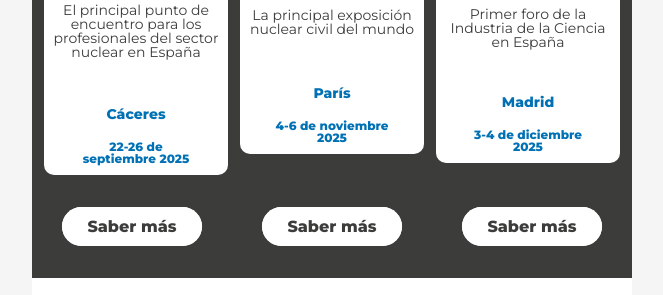
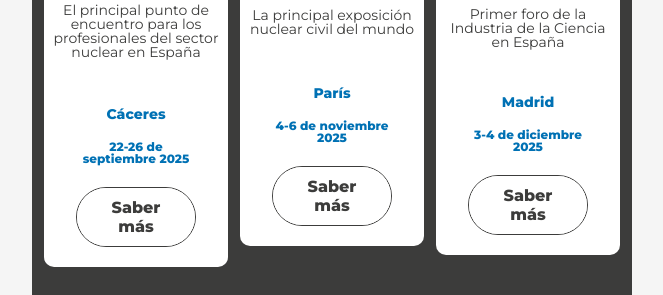
Before and after one commit to MTDevProjects/cinc-newsletter, a plain HTML site: page newsletter.html in a window 1280 px wide. Shown: the part 3296-3591 px from the top of the page, without its empty margins (308-971 px from the left). Drawn offline with Linux system fonts and the light colour scheme.

Commit message:
Ajuste sección eventos

```diff
--- a/newsletter.html
+++ b/newsletter.html
@@ -632,6 +632,17 @@
                                 <div style="font-family:Montserrat, Arial, sans-serif;font-size:12px;font-weight:600;line-height:1;text-align:center;color:#0071b4;">22-26 de septiembre 2025</div>
                               </td>
                             </tr>
+                            <tr>
+                              <td align="center" vertical-align="middle" style="font-size:0px;padding:12px 24px 20px;word-break:break-word;">
+                                <table border="0" cellpadding="0" cellspacing="0" role="presentation" style="border-collapse:separate;line-height:100%;">
+                                  <tr>
+                                    <td align="center" bgcolor="#ffffff" role="presentation" style="border:1px solid #3c3c3b;border-radius:50px;cursor:auto;mso-padding-alt:10px 25px;background:#ffffff;" valign="middle">
+                                      <a href="https://www.reunionanualsne.es/" style="display:inline-block;background:#ffffff;color:#3c3c3b;font-family:Montserrat, Arial, sans-serif;font-size:16px;font-weight:600;line-height:120%;margin:0;text-decoration:none;text-transform:none;padding:10px 25px;mso-padding-alt:0px;border-radius:50px;" target="_blank"> Saber más </a>
+                                    </td>
+                                  </tr>
+                                </table>
+                              </td>
+                            </tr>
                           </tbody>
                         </table>
                       </td>
@@ -687,6 +698,17 @@
                             <tr>
                               <td align="center" style="font-size:0px;padding:10px 25px;word-break:break-word;">
                                 <div style="font-family:Montserrat, Arial, sans-serif;font-size:12px;font-weight:600;line-height:1;text-align:center;color:#0071b4;">4-6 de noviembre 2025</div>
+                              </td>
+                            </tr>
+                            <tr>
+                              <td align="center" vertical-align="middle" style="font-size:0px;padding:12px 24px 20px;word-break:break-word;">
+                                <table border="0" cellpadding="0" cellspacing="0" role="presentation" style="border-collapse:separate;line-height:100%;">
+                                  <tr>
+                                    <td align="center" bgcolor="#ffffff" role="presentation" style="border:1px solid #3c3c3b;border-radius:50px;cursor:auto;mso-padding-alt:10px 25px;background:#ffffff;" valign="middle">
+                                      <a href="https://www.world-nuclear-exhibition.com/en-gb.html?gad_source=1&gad_campaignid=22760648523&gbraid=0AAAAA_fXUbnO2EVvCxkeBOkl3vIUJQaiz&gclid=Cj0KCQjwn8XFBhCxARIsAMyH8BsWR5pr7DQDxx7CZUeV1AWeFRem3gEX9RoVmVK7KIe5Y2nYUOwbPFgaAnYQEALw_wcB#/" style="display:inline-block;background:#ffffff;color:#3c3c3b;font-family:Montserrat, Arial, sans-serif;font-size:16px;font-weight:600;line-height:120%;margin:0;text-decoration:none;text-transform:none;padding:10px 25px;mso-padding-alt:0px;border-radius:50px;" target="_blank"> Saber más </a>
+                                    </td>
+                                  </tr>
+                                </table>
                               </td>
                             </tr>
                           </tbody>
@@ -751,6 +773,17 @@
                                 <div style="font-family:Montserrat, Arial, sans-serif;font-size:12px;font-weight:600;line-height:1;text-align:center;color:#0071b4;">3-4 de diciembre 2025</div>
                               </td>
                             </tr>
+                            <tr>
+                              <td align="center" vertical-align="middle" style="font-size:0px;padding:12px 24px 20px;word-break:break-word;">
+                                <table border="0" cellpadding="0" cellspacing="0" role="presentation" style="border-collapse:separate;line-height:100%;">
+                                  <tr>
+                                    <td align="center" bgcolor="#ffffff" role="presentation" style="border:1px solid #3c3c3b;border-radius:50px;cursor:auto;mso-padding-alt:10px 25px;background:#ffffff;" valign="middle">
+                                      <a href="https://www.bsifs2025.es/" style="display:inline-block;background:#ffffff;color:#3c3c3b;font-family:Montserrat, Arial, sans-serif;font-size:16px;font-weight:600;line-height:120%;margin:0;text-decoration:none;text-transform:none;padding:10px 25px;mso-padding-alt:0px;border-radius:50px;" target="_blank"> Saber más </a>
+                                    </td>
+                                  </tr>
+                                </table>
+                              </td>
+                            </tr>
                           </tbody>
                         </table>
                       </td>
@@ -775,14 +808,8 @@
                 <table border="0" cellpadding="0" cellspacing="0" role="presentation" style="vertical-align:top;" width="100%">
                   <tbody>
                     <tr>
-                      <td align="center" vertical-align="middle" style="font-size:0px;padding:12px 24px;word-break:break-word;">
-                        <table border="0" cellpadding="0" cellspacing="0" role="presentation" style="border-collapse:separate;line-height:100%;">
-                          <tr>
-                            <td align="center" bgcolor="#ffffff" role="presentation" style="border:none;border-radius:50px;cursor:auto;mso-padding-alt:10px 25px;background:#ffffff;" valign="middle">
-                              <a href="https://www.reunionanualsne.es/" style="display:inline-block;background:#ffffff;color:#3c3c3b;font-family:Montserrat, Arial, sans-serif;font-size:16px;font-weight:600;line-height:120%;margin:0;text-decoration:none;text-transform:none;padding:10px 25px;mso-padding-alt:0px;border-radius:50px;" target="_blank"> Saber más </a>
-                            </td>
-                          </tr>
-                        </table>
+                      <td style="font-size:0px;word-break:break-word;">
+                        <div style="height:1px;line-height:1px;">&#8202;</div>
                       </td>
                     </tr>
                   </tbody>
@@ -793,14 +820,8 @@
                 <table border="0" cellpadding="0" cellspacing="0" role="presentation" style="vertical-align:top;" width="100%">
                   <tbody>
                     <tr>
-                      <td align="center" vertical-align="middle" style="font-size:0px;padding:12px 24px;word-break:break-word;">
-                        <table border="0" cellpadding="0" cellspacing="0" role="presentation" style="border-collapse:separate;line-height:100%;">
-                          <tr>
-                            <td align="center" bgcolor="#ffffff" role="presentation" style="border:none;border-radius:50px;cursor:auto;mso-padding-alt:10px 25px;background:#ffffff;" valign="middle">
-                              <a href="https://www.world-nuclear-exhibition.com/en-gb.html?gad_source=1&gad_campaignid=22760648523&gbraid=0AAAAA_fXUbnO2EVvCxkeBOkl3vIUJQaiz&gclid=Cj0KCQjwn8XFBhCxARIsAMyH8BsWR5pr7DQDxx7CZUeV1AWeFRem3gEX9RoVmVK7KIe5Y2nYUOwbPFgaAnYQEALw_wcB#/" style="display:inline-block;background:#ffffff;color:#3c3c3b;font-family:Montserrat, Arial, sans-serif;font-size:16px;font-weight:600;line-height:120%;margin:0;text-decoration:none;text-transform:none;padding:10px 25px;mso-padding-alt:0px;border-radius:50px;" target="_blank"> Saber más </a>
-                            </td>
-                          </tr>
-                        </table>
+                      <td style="font-size:0px;word-break:break-word;">
+                        <div style="height:1px;line-height:1px;">&#8202;</div>
                       </td>
                     </tr>
                   </tbody>
@@ -811,14 +832,8 @@
                 <table border="0" cellpadding="0" cellspacing="0" role="presentation" style="vertical-align:top;" width="100%">
                   <tbody>
                     <tr>
-                      <td align="center" vertical-align="middle" style="font-size:0px;padding:12px 24px;word-break:break-word;">
-                        <table border="0" cellpadding="0" cellspacing="0" role="presentation" style="border-collapse:separate;line-height:100%;">
-                          <tr>
-                            <td align="center" bgcolor="#ffffff" role="presentation" style="border:none;border-radius:50px;cursor:auto;mso-padding-alt:10px 25px;background:#ffffff;" valign="middle">
-                              <a href="https://www.bsifs2025.es/" style="display:inline-block;background:#ffffff;color:#3c3c3b;font-family:Montserrat, Arial, sans-serif;font-size:16px;font-weight:600;line-height:120%;margin:0;text-decoration:none;text-transform:none;padding:10px 25px;mso-padding-alt:0px;border-radius:50px;" target="_blank"> Saber más </a>
-                            </td>
-                          </tr>
-                        </table>
+                      <td style="font-size:0px;word-break:break-word;">
+                        <div style="height:1px;line-height:1px;">&#8202;</div>
                       </td>
                     </tr>
                   </tbody>
```
Also changed, not shown: 1 other file.
